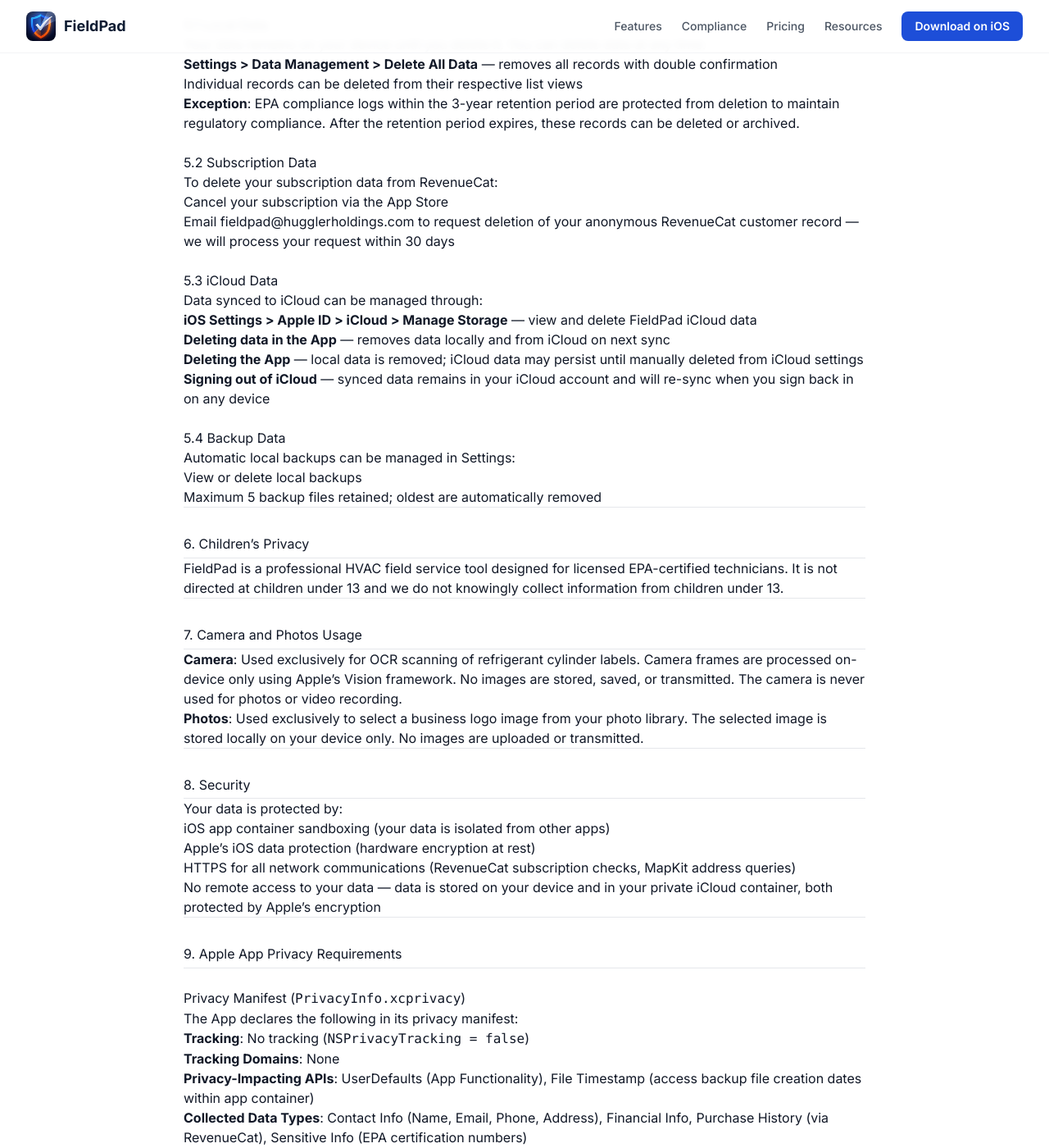
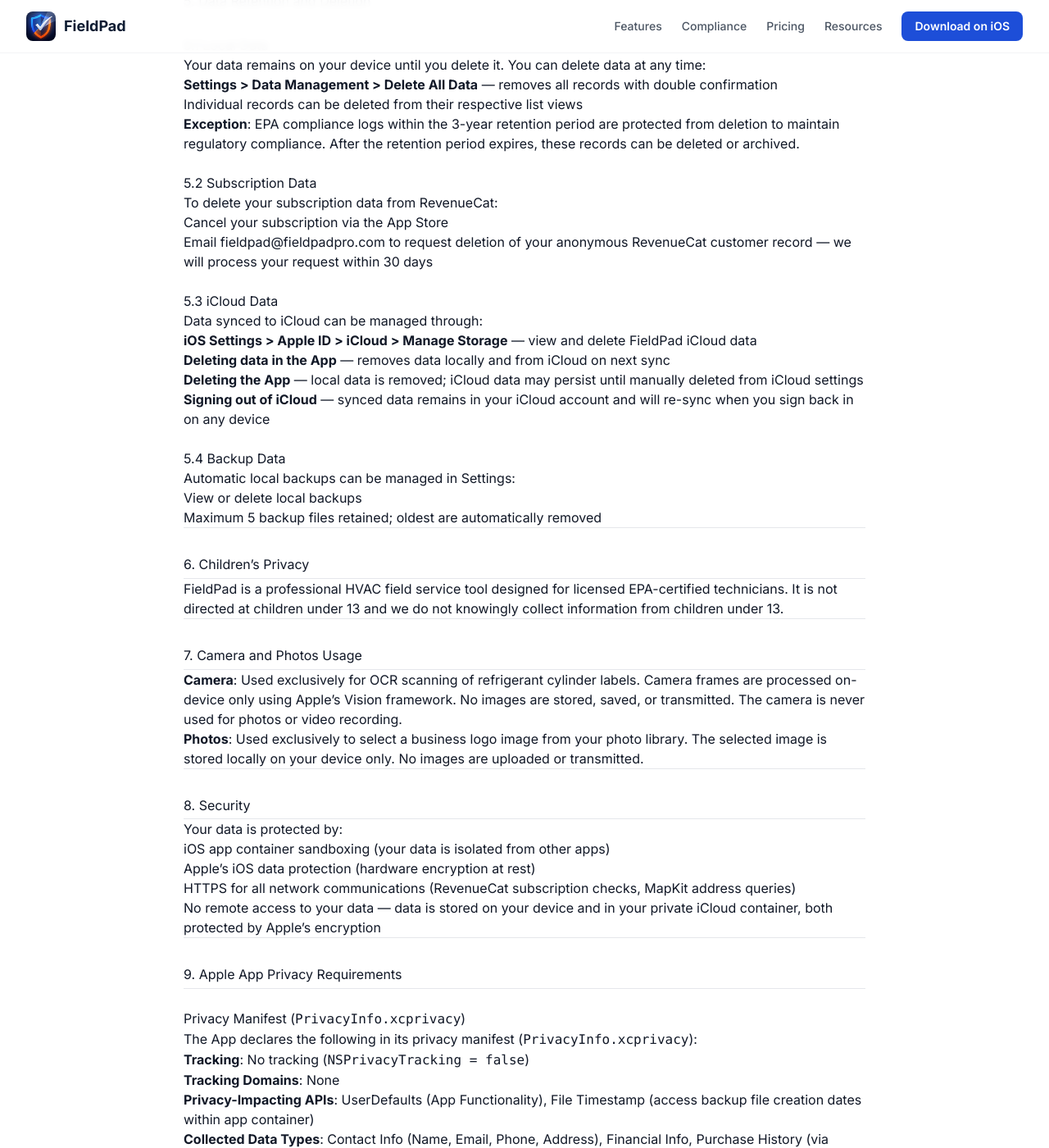
Before and after one commit to AlexHuggler/FieldPad, a Jekyll site: the page built from docs/privacy-policy.md, in a window 1280 px wide and 1400 px high, scrolled down 3557 px. Shown: the whole window at 82% size. Built offline with Jekyll 4.4.1, drawn with Linux system fonts in a browser that asks for light colours; nearby versions of some CDN libraries; some of the changed text lies outside the part shown.

Commit message:
Sync legal pages with source and update contact email to fieldpad@fieldpadpro.com
- Add iCloud container name (iCloud.com.hugglerholdings.fieldpad) to privacy policy section 3.3
- Add PrivacyInfo.xcprivacy filename reference to privacy policy section 9
- Update all contact emails from fieldpad@hugglerholdings.com to fieldpad@fieldpadpro.com
  across privacy policy, terms of use, footer, llms.txt, and site config

https://claude.ai/code/session_01DLb4X19g6o7sKfT6Wpd3ss

```diff
--- a/docs/_config.yml
+++ b/docs/_config.yml
@@ -9,7 +9,7 @@ lang: "en-US"
 
 # Company Info
 author: "Huggler Holdings LLC"
-email: "fieldpad@hugglerholdings.com"
+email: "fieldpad@fieldpadpro.com"
 
 # Build Settings
 markdown: kramdown
--- a/docs/_includes/footer.html
+++ b/docs/_includes/footer.html
@@ -40,7 +40,7 @@
         <ul class="space-y-2">
           <li><a href="{{ '/privacy-policy/' | relative_url }}" class="text-sm hover:text-white transition-colors">Privacy Policy</a></li>
           <li><a href="{{ '/terms-of-use/' | relative_url }}" class="text-sm hover:text-white transition-colors">Terms of Use</a></li>
-          <li><a href="mailto:fieldpad@hugglerholdings.com" class="text-sm hover:text-white transition-colors">Contact Us</a></li>
+          <li><a href="mailto:fieldpad@fieldpadpro.com" class="text-sm hover:text-white transition-colors">Contact Us</a></li>
         </ul>
       </div>
     </div>
--- a/docs/llms.txt
+++ b/docs/llms.txt
@@ -7,7 +7,7 @@
 FieldPad is a mobile application (iOS 17+) designed for solo HVAC technicians and small refrigeration service companies. It provides offline-first EPA Section 608 and AIM Act Subpart C compliance tracking, leak rate calculations, A2L refrigerant safety checklists, refrigerant cylinder inventory management with OCR scanning, and professional invoicing with digital signatures.
 
 **Developer**: Huggler Holdings LLC
-**Contact**: fieldpad@hugglerholdings.com
+**Contact**: fieldpad@fieldpadpro.com
 **Website**: https://fieldpadpro.com
 **App Store**: https://apps.apple.com/app/fieldpad-hvac-service-pro/id6745066925
 
--- a/docs/privacy-policy.md
+++ b/docs/privacy-policy.md
@@ -165,7 +165,7 @@ Your data remains on your device until you delete it. You can delete data at any
 
 To delete your subscription data from RevenueCat:
 - Cancel your subscription via the App Store
-- Email fieldpad@hugglerholdings.com to request deletion of your anonymous RevenueCat customer record — we will process your request within 30 days
+- Email fieldpad@fieldpadpro.com to request deletion of your anonymous RevenueCat customer record — we will process your request within 30 days
 
 ### 5.3 iCloud Data
 
@@ -210,7 +210,7 @@ Your data is protected by:
 
 ### Privacy Manifest (`PrivacyInfo.xcprivacy`)
 
-The App declares the following in its privacy manifest:
+The App declares the following in its privacy manifest (`PrivacyInfo.xcprivacy`):
 - **Tracking**: No tracking (`NSPrivacyTracking = false`)
 - **Tracking Domains**: None
 - **Privacy-Impacting APIs**: UserDefaults (App Functionality), File Timestamp (access backup file creation dates within app container)
@@ -228,7 +228,7 @@ If you are a California resident (CCPA/CPRA), you have the following rights rega
 - **Right to Data Portability**: You may export all your data in JSON or CSV format using Settings > Data Management > Export All Data (Pro feature).
 - **Right to Opt Out of Sale**: We do not sell your personal data to any third party.
 
-To exercise any of these rights, contact us at: fieldpad@hugglerholdings.com
+To exercise any of these rights, contact us at: fieldpad@fieldpadpro.com
 
 ---
 
@@ -240,4 +240,4 @@ We may update this Privacy Policy periodically. We will notify you of material c
 
 ## 12. Contact Us
 
-If you have questions about this Privacy Policy, contact us at: **fieldpad@hugglerholdings.com**
+If you have questions about this Privacy Policy, contact us at: **fieldpad@fieldpadpro.com**
```
Also changed, not shown: other parts of docs/privacy-policy.md (+1 -1 lines), docs/terms-of-use.md (+2 -2 lines).
